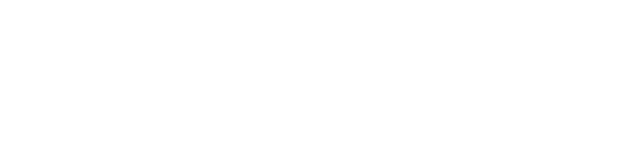
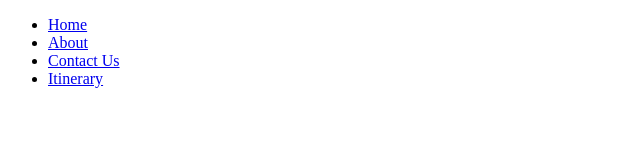
Before and after one commit to acciojob/navigate-in-style-Balajiw920, a website: page main.html in a window 1280 px wide. Shown: the whole page, without its empty margins (0-640 px from the left). Drawn offline with Linux system fonts and the light colour scheme.

Commit message:
Update main.html

```diff
--- a/main.html
+++ b/main.html
@@ -8,6 +8,15 @@
 
 <body>
 	<!-- the entire body must be written by student -->
+	<nav class="navbar">
+  <ul class="nav-list">
+    <li><a href="#">Home</a></li>
+    <li><a href="#">About</a></li>
+    <li><a href="#">Contact Us</a></li>
+    <li><a href="#">Itinerary</a></li>
+  </ul>
+</nav>
+
     <script type="text/javascript" src="./script.js">
 </script>
 
```
